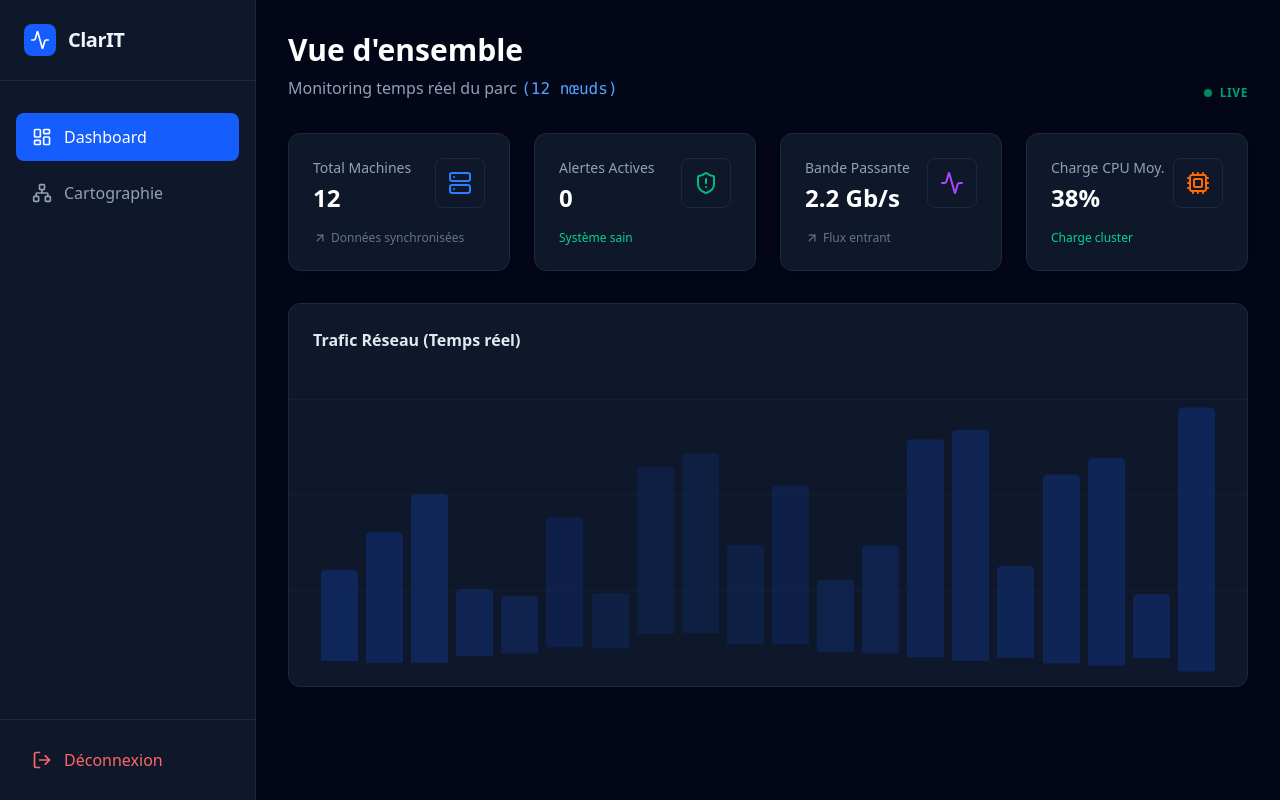
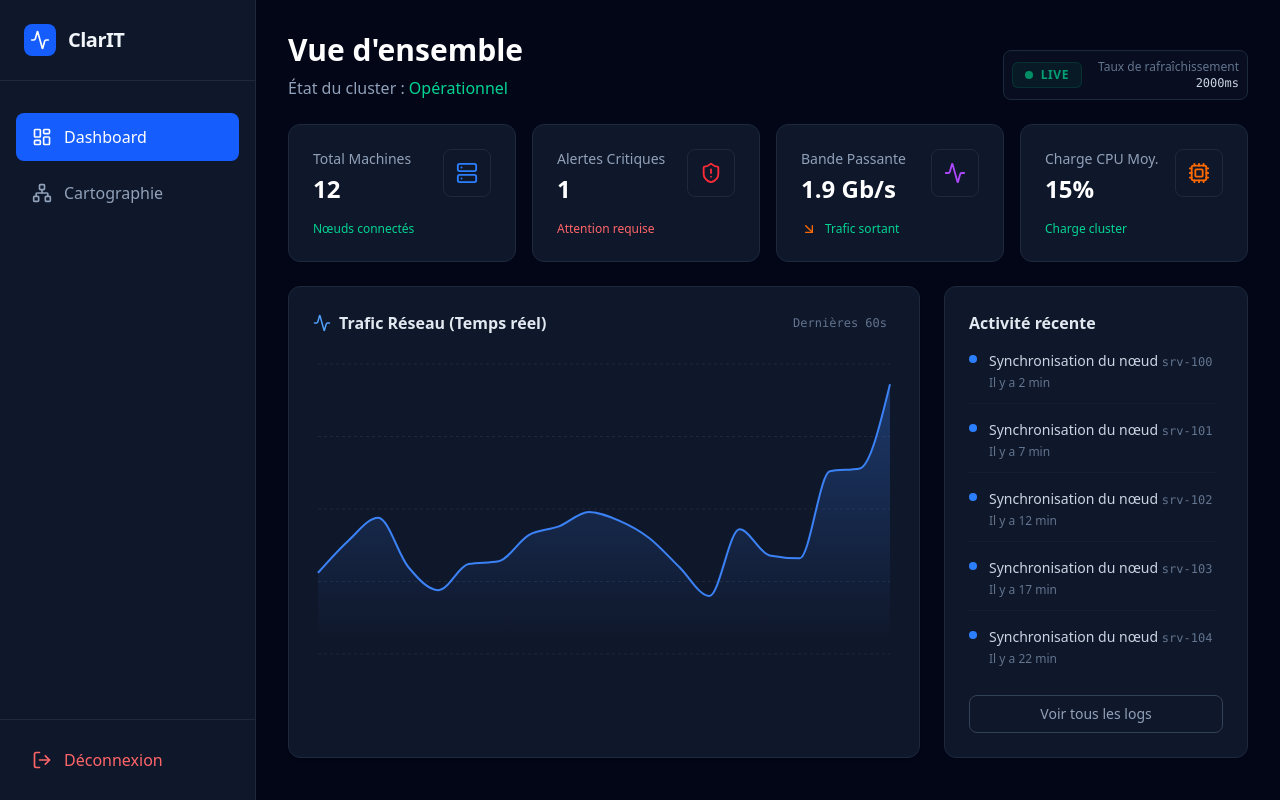
Before and after one commit to Paulpilif/ClarIT, a React (Vite) app in the folder web/: page /dashboard in a window 1280 px wide. Built offline with nearby package versions, Linux system fonts and the light colour scheme; sample sign-in values are in the browser's storage; the HTML template or start-up script is replaced by a standard one.

Commit message:
modif dashboard

```diff
--- a/web/package.json
+++ b/web/package.json
@@ -21,6 +21,7 @@
     "react-dom": "^19.2.0",
     "react-router-dom": "^7.12.0",
     "reactflow": "^11.11.4",
+    "recharts": "^3.7.0",
     "tailwind-merge": "^3.4.0"
   },
   "devDependencies": {
--- a/web/src/Pages/DashboardPage.tsx
+++ b/web/src/Pages/DashboardPage.tsx
@@ -1,10 +1,11 @@
 import { useState, useEffect } from 'react';
-import { Server, ShieldAlert, Activity, Cpu, ArrowUpRight, ArrowDownRight } from 'lucide-react';
-// On importe tes données "réelles"
+import { Server, ShieldAlert, Activity, Cpu, ArrowUpRight, ArrowDownRight, RefreshCw } from 'lucide-react';
+import { AreaChart, Area, XAxis, YAxis, CartesianGrid, Tooltip, ResponsiveContainer } from 'recharts';
+// Import des données partagées
 import { mockHosts } from '../mock/hosts';
 
 export default function DashboardPage() {
-  // État pour stocker les métriques dynamiques
+  // État pour les métriques instantanées
   const [stats, setStats] = useState({
     totalMachines: 0,
     activeAlerts: 0,
@@ -12,156 +13,220 @@ export default function DashboardPage() {
     cpuLoad: 0
   });
 
-  // Simulation "Temps Réel"
+  // État pour l'historique du graphique (tableau de données)
+  const [trafficData, setTrafficData] = useState<any[]>([]);
+
   useEffect(() => {
-    // 1. Initialisation des données statiques (basées sur la Map)
-    const total = mockHosts.length;
+    // 1. Initialisation des données basées sur mockHosts
+    // On calcule les vraies alertes basées sur le statut 'error' dans tes mocks
+    const initialAlerts = mockHosts.filter(h => h.status === 'offline').length;
 
-    // Fonction qui met à jour les données vivantes
+    // Initialisation du graph avec des données vides pour l'animation d'entrée
+    const initialHistory = Array.from({ length: 20 }, (_, i) => ({
+      name: i,
+      value: Math.floor(Math.random() * 30) + 20
+    }));
+    setTrafficData(initialHistory);
+
+    // Fonction de mise à jour (Simulation intelligente)
     const updateMetrics = () => {
-      setStats(prev => ({
-        totalMachines: total,
+      setStats(prev => {
+        // Variation douce du CPU (on ne saute pas de 20 à 90 d'un coup)
+        const change = Math.floor(Math.random() * 10) - 5; // -5 à +5
+        let newCpu = prev.cpuLoad + change;
+        if (newCpu < 10) newCpu = 15;
+        if (newCpu > 90) newCpu = 85;
 
-        // Simule 0 ou 1 alerte aléatoirement pour donner de la vie
-        activeAlerts: Math.random() > 0.8 ? 1 : 0,
+        // Bande passante fluctuante
+        const newBandwidth = parseFloat((Math.random() * (3.5 - 1.2) + 1.2).toFixed(1));
 
-        // Simule une bande passante entre 0.8 et 2.5 Gb/s
-        bandwidth: parseFloat((Math.random() * (2.5 - 0.8) + 0.8).toFixed(1)),
+        return {
+          totalMachines: mockHosts.length, // Donnée réelle
+          activeAlerts: initialAlerts,     // Donnée réelle (basée sur le mock)
+          bandwidth: newBandwidth,
+          cpuLoad: newCpu
+        };
+      });
 
-        // Simule une charge CPU entre 20% et 65%
-        cpuLoad: Math.floor(Math.random() * (65 - 20) + 20)
-      }));
+      // Mise à jour du graphique (Slide window)
+      setTrafficData(currentData => {
+        const newValue = Math.floor(Math.random() * (100 - 40) + 40);
+        const newArray = [...currentData.slice(1), { name: '', value: newValue }];
+        return newArray;
+      });
     };
 
-    // On lance tout de suite
+    // Lancer immédiatement
     updateMetrics();
 
-    // On met à jour toutes les 3 secondes
-    const interval = setInterval(updateMetrics, 3000);
+    // Intervalle de mise à jour (2 secondes)
+    const interval = setInterval(updateMetrics, 2000);
 
-    // Nettoyage quand on quitte la page
     return () => clearInterval(interval);
   }, []);
 
   return (
-    <div className="p-4 md:p-8 max-w-7xl mx-auto">
-      <header className="mb-6 md:mb-8 flex justify-between items-end">
+    <div className="p-4 md:p-8 max-w-7xl mx-auto space-y-6">
+
+      {/* --- EN-TÊTE --- */}
+      <header className="flex flex-col md:flex-row md:items-end justify-between gap-4">
         <div>
           <h1 className="text-2xl md:text-3xl font-bold text-white mb-2">Vue d'ensemble</h1>
-          <p className="text-slate-400 text-sm md:text-base">
-            Monitoring temps réel du parc <span className="text-blue-400 font-mono">({stats.totalMachines} nœuds)</span>
+          <p className="text-slate-400">
+            État du cluster : <span className="text-emerald-400 font-medium">Opérationnel</span>
           </p>
         </div>
-        {/* Petit indicateur de "Live" */}
-        <div className="flex items-center gap-2 text-emerald-400 text-xs font-bold uppercase tracking-wider animate-pulse">
+
+        <div className="flex items-center gap-4 bg-slate-900/50 p-2 rounded-lg border border-slate-800">
+            <div className="flex items-center gap-2 px-3 py-1 bg-emerald-500/10 text-emerald-400 rounded-md text-xs font-bold uppercase tracking-wider animate-pulse border border-emerald-500/20">
                 <div className="w-2 h-2 bg-emerald-500 rounded-full"></div>
                 Live
             </div>
+            <div className="text-slate-500 text-xs text-right hidden sm:block">
+                <p>Taux de rafraîchissement</p>
+                <p className="font-mono text-slate-300">2000ms</p>
+            </div>
+        </div>
       </header>
 
-      {/* --- CARTES DYNAMIQUES --- */}
-      <div className="grid grid-cols-1 md:grid-cols-2 lg:grid-cols-4 gap-4 md:gap-6 mb-8">
-
-        {/* Carte 1 : Vrai compte des machines */}
+      {/* --- KPI CARDS --- */}
+      <div className="grid grid-cols-1 md:grid-cols-2 lg:grid-cols-4 gap-4">
         <StatCard
           title="Total Machines"
-          value={stats.totalMachines.toString()}
-          icon={<Server size={24} className="text-blue-500" />}
-          trend="Données synchronisées"
-          trendUp={true} // Flèche verte
+          value={stats.totalMachines}
+          icon={<Server size={22} className="text-blue-500" />}
+          trend="Nœuds connectés"
+          color="blue"
         />
 
-        {/* Carte 2 : Alertes (Change si > 0) */}
         <StatCard
-          title="Alertes Actives"
-          value={stats.activeAlerts.toString()}
-          icon={<ShieldAlert size={24} className={stats.activeAlerts > 0 ? "text-red-500" : "text-emerald-500"} />}
-          trend={stats.activeAlerts > 0 ? "Intervention requise" : "Système sain"}
-          isGood={stats.activeAlerts === 0}
+          title="Alertes Critiques"
+          value={stats.activeAlerts}
+          icon={<ShieldAlert size={22} className={stats.activeAlerts > 0 ? "text-red-500" : "text-emerald-500"} />}
+          trend={stats.activeAlerts > 0 ? "Attention requise" : "Système sain"}
+          isNegative={stats.activeAlerts > 0}
+          color={stats.activeAlerts > 0 ? "red" : "emerald"}
         />
 
-        {/* Carte 3 : Bande Passante (Variable) */}
         <StatCard
           title="Bande Passante"
           value={`${stats.bandwidth} Gb/s`}
-          icon={<Activity size={24} className="text-purple-500" />}
-          trend="Flux entrant"
-          trendUp={stats.bandwidth > 1.5}
+          icon={<Activity size={22} className="text-purple-500" />}
+          trend="Trafic sortant"
+          trendUp={stats.bandwidth > 2.0}
+          color="purple"
         />
 
-        {/* Carte 4 : CPU (Variable) */}
         <StatCard
           title="Charge CPU Moy."
           value={`${stats.cpuLoad}%`}
-          icon={<Cpu size={24} className="text-orange-500" />}
+          icon={<Cpu size={22} className="text-orange-500" />}
           trend="Charge cluster"
-          isGood={stats.cpuLoad < 50}
+          isNegative={stats.cpuLoad > 80}
+          color="orange"
         />
       </div>
 
-      {/* --- GRAPHIQUE ANIMÉ --- */}
-      <div className="bg-[#0f172a] rounded-xl border border-slate-800 p-4 md:p-6 h-96 flex flex-col relative overflow-hidden">
-        <h3 className="text-slate-200 font-bold mb-6 z-10">Trafic Réseau (Temps réel)</h3>
+      {/* --- GRAPHIQUE TEMPS RÉEL (Recharts) --- */}
+      <div className="grid grid-cols-1 lg:grid-cols-3 gap-6">
 
-        {/* Simulation de graphique à barres animé */}
-        <div className="flex items-end justify-between h-full gap-1 md:gap-2 px-2 pb-2 opacity-80">
-           {/* On génère 20 barres qui changent de hauteur aléatoirement via CSS */}
-           {Array.from({ length: 20 }).map((_, i) => (
-             <div
-               key={i}
-               className="w-full bg-blue-600/30 rounded-t-sm transition-all duration-1000 ease-in-out hover:bg-blue-500/80"
-               style={{
-                 height: `${Math.random() * (90 - 20) + 20}%`, // Hauteur aléatoire initiale
-                 animation: `pulseHeight ${2 + i * 0.1}s infinite alternate` // Animation CSS
-               }}
-             ></div>
-           ))}
+        {/* Graphique principal (prend 2 colonnes) */}
+        <div className="lg:col-span-2 bg-[#0f172a] rounded-xl border border-slate-800 p-6 shadow-sm">
+          <div className="flex justify-between items-center mb-6">
+            <h3 className="text-slate-200 font-bold flex items-center gap-2">
+              <Activity size={18} className="text-blue-400"/>
+              Trafic Réseau (Temps réel)
+            </h3>
+            <span className="text-xs text-slate-500 font-mono bg-slate-900 px-2 py-1 rounded">Dernières 60s</span>
           </div>
 
-        {/* Grille de fond */}
-        <div className="absolute inset-0 grid grid-rows-4 pointer-events-none">
-          <div className="border-b border-slate-800/50 w-full"></div>
-          <div className="border-b border-slate-800/50 w-full"></div>
-          <div className="border-b border-slate-800/50 w-full"></div>
+          <div className="h-[300px] w-full">
+            <ResponsiveContainer width="100%" height="100%">
+              <AreaChart data={trafficData}>
+                <defs>
+                  <linearGradient id="colorTraffic" x1="0" y1="0" x2="0" y2="1">
+                    <stop offset="5%" stopColor="#3b82f6" stopOpacity={0.3}/>
+                    <stop offset="95%" stopColor="#3b82f6" stopOpacity={0}/>
+                  </linearGradient>
+                </defs>
+                <CartesianGrid strokeDasharray="3 3" stroke="#1e293b" vertical={false} />
+                <XAxis dataKey="name" hide />
+                <YAxis hide domain={[0, 100]} />
+                <Tooltip
+                  contentStyle={{ backgroundColor: '#1e293b', borderColor: '#334155', color: '#fff' }}
+                  itemStyle={{ color: '#60a5fa' }}
+                  labelStyle={{ display: 'none' }}
+                  formatter={(value) => [`${value} MB/s`, 'Débit']}
+                />
+                <Area
+                  type="monotone"
+                  dataKey="value"
+                  stroke="#3b82f6"
+                  strokeWidth={2}
+                  fillOpacity={1}
+                  fill="url(#colorTraffic)"
+                  animationDuration={500}
+                />
+              </AreaChart>
+            </ResponsiveContainer>
           </div>
         </div>
 
-      {/* Style pour l'animation des barres */}
-      <style>{`
-        @keyframes pulseHeight {
-          0% { transform: scaleY(0.8); opacity: 0.5; }
-          100% { transform: scaleY(1.2); opacity: 1; }
-        }
-      `}</style>
+        {/* Panneau latéral : Derniers logs (Statique pour l'instant) */}
+        <div className="bg-[#0f172a] rounded-xl border border-slate-800 p-6 flex flex-col">
+            <h3 className="text-slate-200 font-bold mb-4">Activité récente</h3>
+            <div className="flex-1 overflow-y-auto space-y-4 pr-2 custom-scrollbar">
+                {[...Array(5)].map((_, i) => (
+                    <div key={i} className="flex gap-3 items-start text-sm border-b border-slate-800/50 pb-3 last:border-0">
+                        <div className="mt-1 w-2 h-2 rounded-full bg-blue-500 shrink-0"></div>
+                        <div>
+                            <p className="text-slate-300">Synchronisation du nœud <span className="font-mono text-xs text-slate-500">srv-{100+i}</span></p>
+                            <p className="text-slate-500 text-xs mt-1">Il y a {2 + i * 5} min</p>
+                        </div>
+                    </div>
+                ))}
+            </div>
+            <button className="mt-4 w-full py-2 text-sm text-slate-400 hover:text-white border border-slate-700 hover:border-slate-600 rounded-lg transition-colors">
+                Voir tous les logs
+            </button>
+        </div>
+      </div>
     </div>
   );
 }
 
-// Composant StatCard amélioré avec indicateurs de tendance
-function StatCard({ title, value, icon, trend, isGood, trendUp }: any) {
-  // Détermine la couleur du petit texte en bas
-  let trendColor = "text-slate-500";
-  if (isGood === true) trendColor = "text-emerald-400";
-  if (isGood === false) trendColor = "text-red-400";
+// Composant Carte Réutilisable
+function StatCard({ title, value, icon, trend, isNegative, trendUp, color }: any) {
+    // Mapping des couleurs pour les bordures/glow au survol
+    const colorClasses: any = {
+        blue: "group-hover:border-blue-500/50 group-hover:shadow-[0_0_20px_rgba(59,130,246,0.1)]",
+        red: "group-hover:border-red-500/50 group-hover:shadow-[0_0_20px_rgba(239,68,68,0.1)]",
+        emerald: "group-hover:border-emerald-500/50 group-hover:shadow-[0_0_20px_rgba(16,185,129,0.1)]",
+        purple: "group-hover:border-purple-500/50 group-hover:shadow-[0_0_20px_rgba(168,85,247,0.1)]",
+        orange: "group-hover:border-orange-500/50 group-hover:shadow-[0_0_20px_rgba(249,115,22,0.1)]",
+    };
 
     return (
-    <div className="bg-[#0f172a] p-5 md:p-6 rounded-xl border border-slate-800 hover:border-slate-700 transition-colors shadow-sm group">
+      <div className={`bg-[#0f172a] p-6 rounded-xl border border-slate-800 transition-all duration-300 group ${colorClasses[color] || ""}`}>
         <div className="flex justify-between items-start mb-4">
-        <div className="min-w-0">
-          <p className="text-slate-400 text-sm font-medium mb-1 truncate">{title}</p>
+          <div>
+            <p className="text-slate-400 text-sm font-medium mb-1">{title}</p>
             <h3 className="text-2xl font-bold text-white tabular-nums">{value}</h3>
           </div>
-        <div className="p-3 bg-slate-900 rounded-lg border border-slate-800 shrink-0 group-hover:scale-110 transition-transform duration-300">
+          <div className="p-3 bg-slate-900 rounded-lg border border-slate-800 shrink-0 text-slate-300">
             {icon}
           </div>
         </div>
 
-      <div className={`text-xs ${trendColor} flex items-center gap-1`}>
-        {/* Affiche une flèche si trendUp est défini */}
+        <div className="flex items-center gap-2">
             {trendUp !== undefined && (
-          trendUp ? <ArrowUpRight size={14} /> : <ArrowDownRight size={14} />
+                 trendUp
+                 ? <ArrowUpRight size={16} className="text-emerald-500" />
+                 : <ArrowDownRight size={16} className="text-orange-500" />
             )}
+            <span className={`text-xs font-medium ${isNegative ? "text-red-400" : "text-emerald-400"}`}>
                 {trend}
+            </span>
         </div>
       </div>
     );
```
Also changed, not shown: 1 other file (tests, documents, lock files or other folders). Lines whose indentation alone changed are shown as unchanged.
